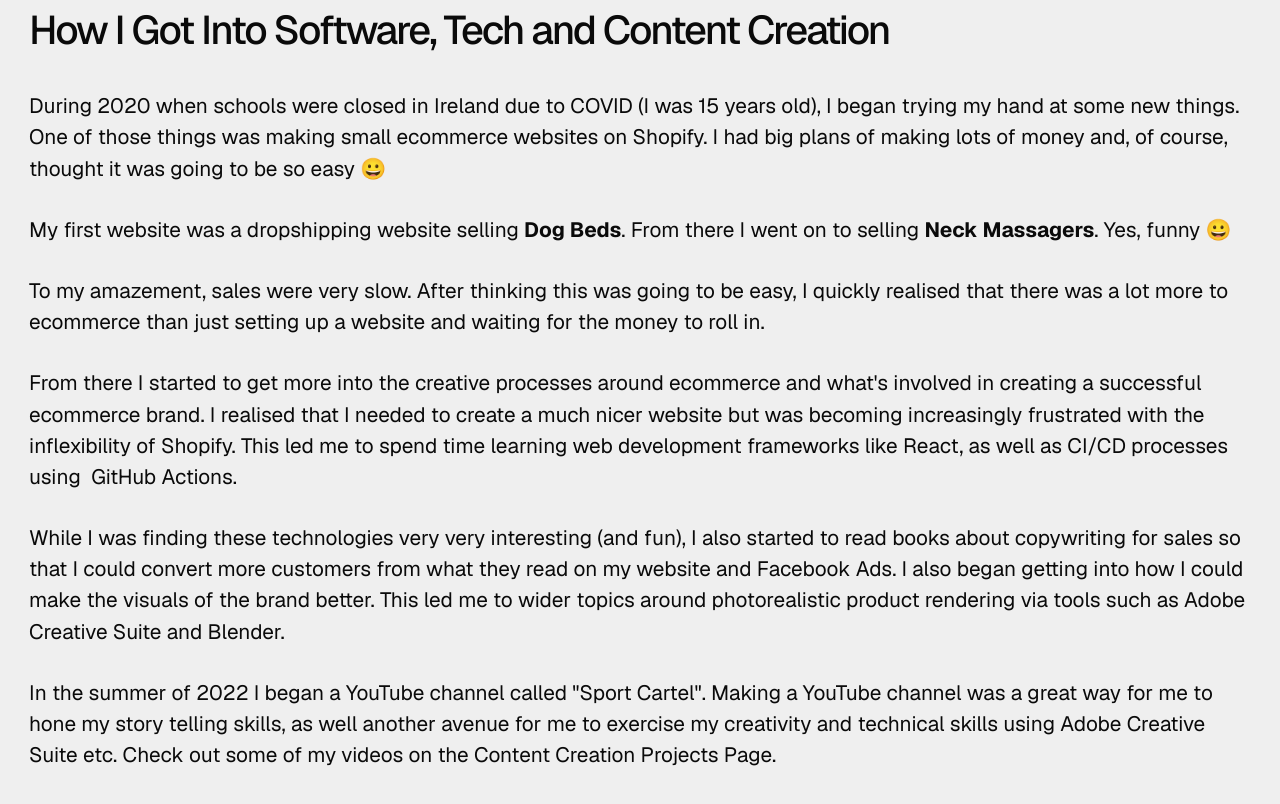
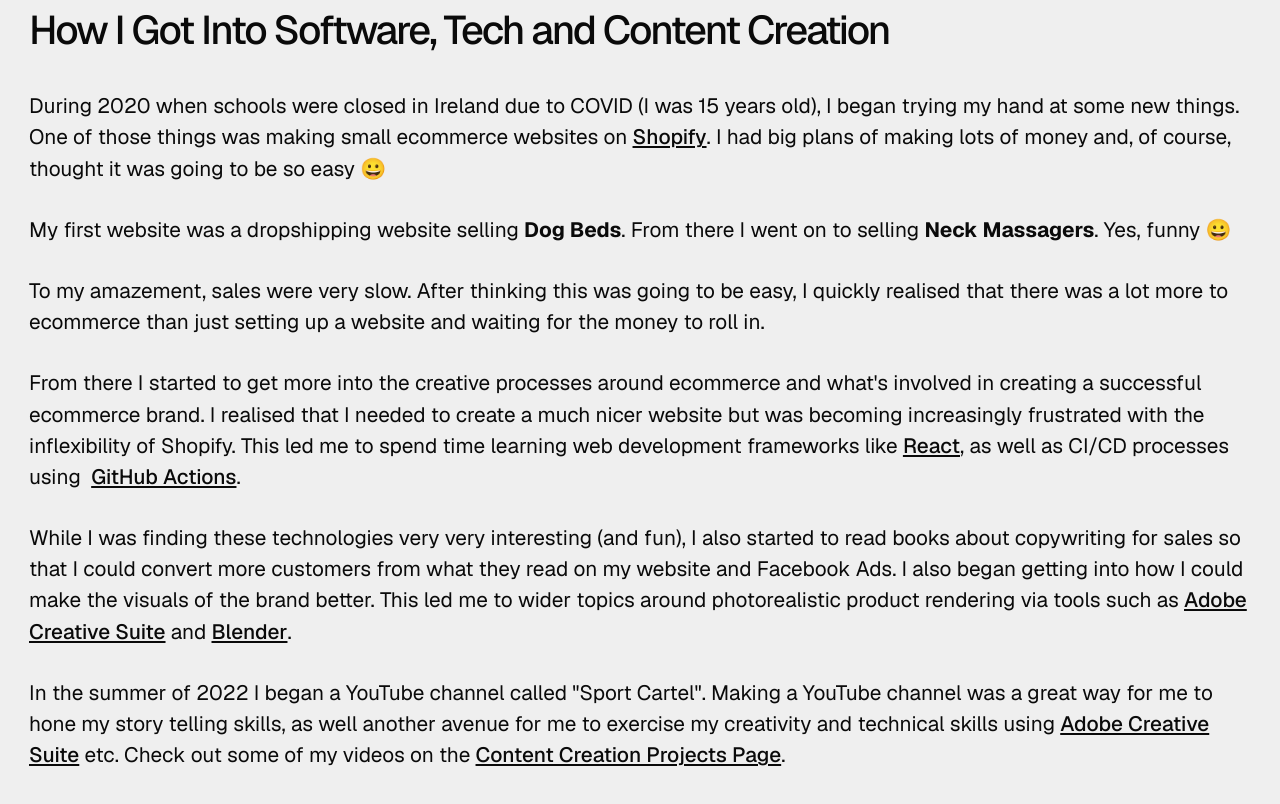
Before and after one commit to mikeyfennelly1/mfennelly.dev, a Next.js app: page /about-me in a window 1280 px wide. Shown: the part 260-1064 px from the top of the page. Built offline with nearby package versions, Linux system fonts and the light colour scheme.

Commit message:
hyperlink visibility

```diff
--- a/src/app/about-me/page.tsx
+++ b/src/app/about-me/page.tsx
@@ -21,7 +21,7 @@
         content: <>
             <p className="medium-bottom-separator">
                 During 2020 when schools were closed in Ireland due to COVID (I was 15 years old), I began trying my hand at some new things.
-                One of those things was making small ecommerce websites on <Link href="http://www.shopify.com/" target="_blank">Shopify</Link>. I had big plans
+                One of those things was making small ecommerce websites on <Link href="http://www.shopify.com/" target="_blank" className={"bold accent1 underline"}>Shopify</Link>. I had big plans
                 of making lots of money and, of course, thought it was going to be so easy 😀
             </p>
             <p className="medium-bottom-separator">
@@ -34,19 +34,19 @@
             <p className="medium-bottom-separator">
                 From there I started to get more into the creative processes around ecommerce and what's involved in creating a successful ecommerce brand.
                 I realised that I needed to create a much nicer website but was becoming increasingly frustrated with the inflexibility of Shopify. This led me
-                to spend time learning web development frameworks like <Link href={"https://react.dev/"} target="_blank">React</Link>, as well as CI/CD processes using
-                &nbsp;<Link href="https://github.com/features/actions" target="_blank">GitHub Actions</Link>.
+                to spend time learning web development frameworks like <Link href={"https://react.dev/"} target="_blank" className={"bold accent1 underline"}>React</Link>, as well as CI/CD processes using
+                &nbsp;<Link href="https://github.com/features/actions" target="_blank" className={"bold accent1 underline"}>GitHub Actions</Link>.
             </p>
             <p className="medium-bottom-separator">
                 While I was finding these technologies very very interesting (and fun), I also started to read books about copywriting for sales so that I could convert more customers
                 from what they read on my website and Facebook Ads. I also began getting into how I could make the visuals of the brand better.
-                This led me to wider topics around photorealistic product rendering via tools such as <Link href={"https://www.adobe.com/"} target="_blank">Adobe Creative Suite</Link>
-                &nbsp;and <Link href="https://www.blender.org/" target="_blank">Blender</Link>.
+                This led me to wider topics around photorealistic product rendering via tools such as <Link href={"https://www.adobe.com/"} target="_blank" className={"bold accent1 underline"}>Adobe Creative Suite</Link>
+                &nbsp;and <Link href="https://www.blender.org/" target="_blank" className={"bold accent1 underline"}>Blender</Link>.
             </p>
             <p>
                 In the summer of 2022 I began a YouTube channel called "Sport Cartel". Making a YouTube channel was a great way for me to hone my story telling skills, as well another
-                avenue for me to exercise my creativity and technical skills using <Link href={"https://www.adobe.com/"} target="_blank">Adobe Creative Suite</Link> etc.
-                Check out some of my videos on the <Link href="/content-creation">Content Creation Projects Page</Link>.
+                avenue for me to exercise my creativity and technical skills using <Link href={"https://www.adobe.com/"} target="_blank" className={"bold accent1 underline"}>Adobe Creative Suite</Link> etc.
+                Check out some of my videos on the <Link href="/content-creation" className={"bold accent1 underline"}>Content Creation Projects Page</Link>.
             </p>
         </>,
     }
--- a/src/app/bookshelf/page.tsx
+++ b/src/app/bookshelf/page.tsx
@@ -16,7 +16,7 @@
         bio: <>
             <p className="medium-bottom-separator">
                 In January 2024 my uncle Frank Fennelly went to California for the 40th anniversary of the launch of the original Macintosh.
-                Why is that, you ask? Well because he was an engineer on the <Link href="https://images.squarespace-cdn.com/content/v1/5235d1aae4b03309a86567e6/1379288523494-OZCW5YMVZXPNC17O174X/macteam.jpg" target="_blank" className="underline">original Mac team from 1982 to 1984</Link> (light brown sweater, back right corner).
+                Why is that, you ask? Well because he was an engineer on the <Link href="https://images.squarespace-cdn.com/content/v1/5235d1aae4b03309a86567e6/1379288523494-OZCW5YMVZXPNC17O174X/macteam.jpg" target="_blank" className={"bold accent1 underline"}>original Mac team from 1982 to 1984</Link> (light brown sweater, back right corner).
             </p>
             <p className="medium-bottom-separator">
                 I had known this growing up, but his trip to Palo Alto in 2024 prompted me to read more into the history of Apple during his time there. It was very interesting to read this book and imagine the beginnings of modern consumer technology, but even more cool to hear stories from Uncle Frank that aren't written about in the book e.g.
--- a/src/app/product/page.tsx
+++ b/src/app/product/page.tsx
@@ -10,7 +10,7 @@
     {
         project: {
             projectName: "CharlemagneDB",
-            projectBrief: <>CharlemagneDB is a <Link href="https://mikeyfennelly1.github.io/CharlamagneDB/" target="_blank" className="underline">website</Link> for a concept database platform that is AI oriented in its development process to automate many of the reduntant tasks in database configuration for applications.</>,
+            projectBrief: <>CharlemagneDB is a <Link href="https://mikeyfennelly1.github.io/CharlamagneDB/" target="_blank" className={"bold accent1 underline"}>website</Link> for a concept database platform that is AI oriented in its development process to automate many of the reduntant tasks in database configuration for applications.</>,
             projectSourceCodeLink: "https://github.com/mikeyfennelly1/CharlamagneDB",
             technologies: ["React", "GSAP", "TailwindCSS", "Figma", "Adobe XD", "Docker", "Framer Motion", "Firebase"],
             startDate: "September 2023",
@@ -25,7 +25,7 @@
     {
         project: {
             projectName: "points-lab",
-            projectBrief: <>A <Link href="https://mikeyfennelly1.github.io/points-lab/" target="_blank" className="underline">website</Link> for a concept SaaS product that helps Leaving Cert students study for their exams.</>,
+            projectBrief: <>A <Link href="https://mikeyfennelly1.github.io/points-lab/" target="_blank" className={"bold accent1 underline"}>website</Link> for a concept SaaS product that helps Leaving Cert students study for their exams.</>,
             projectSourceCodeLink: "https://github.com/mikeyfennelly1/points-lab",
             technologies: ["HTML5", "CSS", "Adobe Photoshop", "Adobe Illustrator"],
             startDate: "June 2023",
--- a/src/components/footer/Footer.tsx
+++ b/src/components/footer/Footer.tsx
@@ -14,6 +14,7 @@
                 </div>
                 <span className={"small-padding-bottom"}>
                     <Link href="https://www.linkedin.com/in/mikeyfennelly/" target={"_blank"} className={"link-text-separation"}>LinkedIn</Link>
+                    &nbsp;
                     <Link href="https://github.com/mikeyfennelly1" target={"_blank"} className={"link-text-separation"}>GitHub</Link>
                 </span>
                 <div className={"medium-separator light-border-top"}>
```
